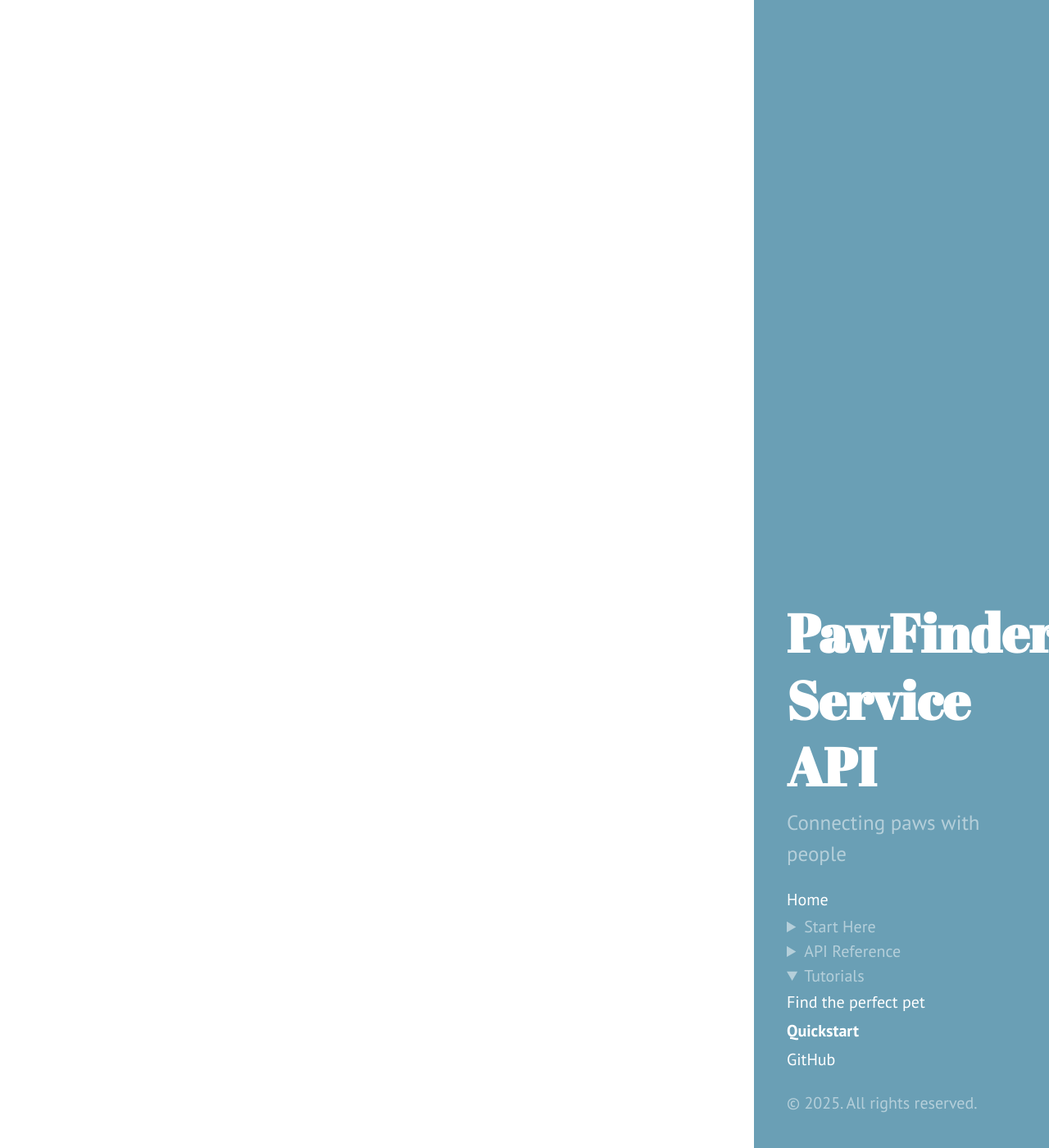
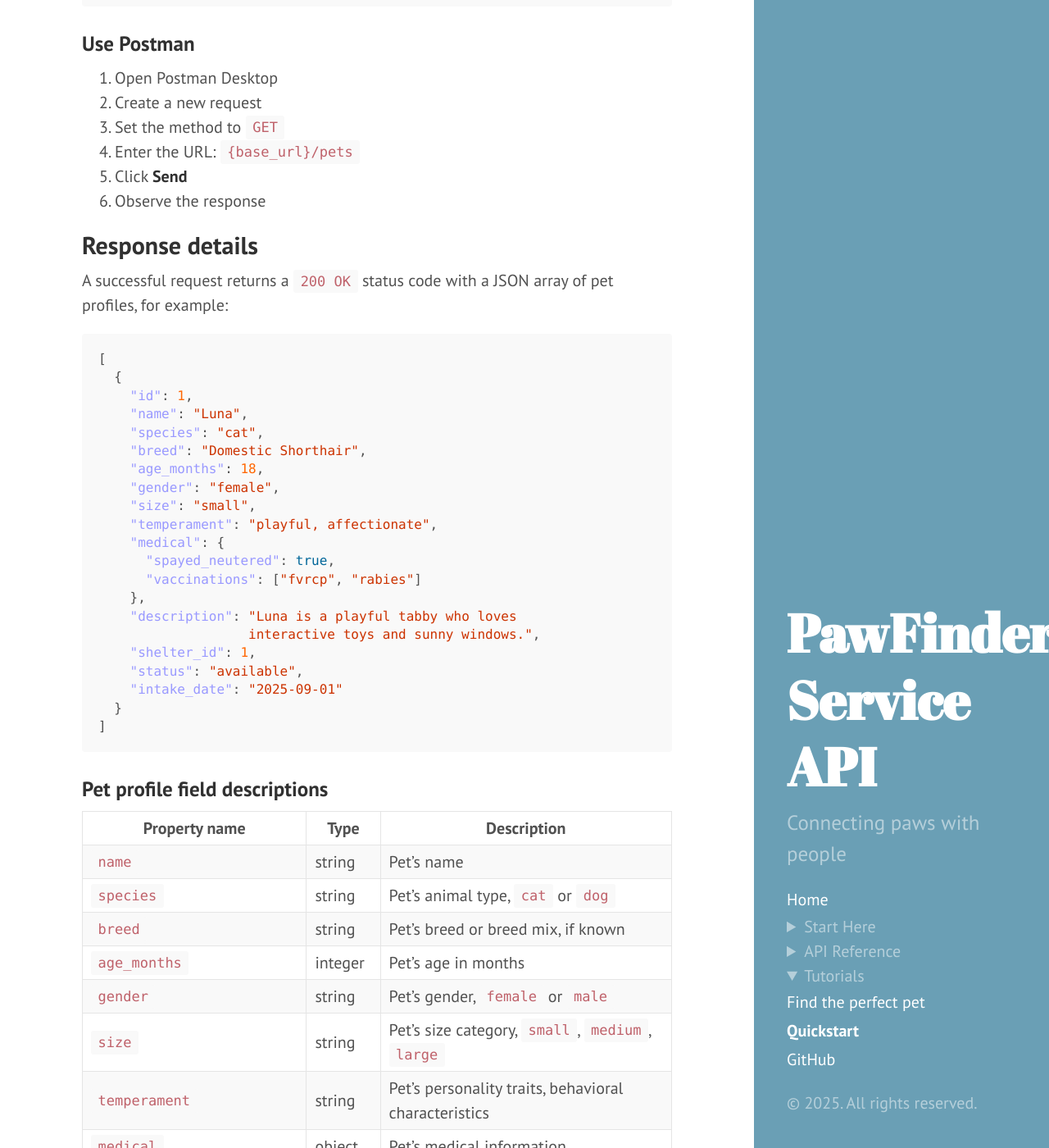
Before and after one commit to rhyannonjoy/pawfinder-service, a Jekyll site: the page built from docs/tutorials/quickstart.md, in a window 1280 px wide and 1400 px high, scrolled down 502 px. Shown: the whole window at 82% size. Built offline with Jekyll 4.4.1, drawn with Linux system fonts in a browser that asks for light colours; some of the changed text lies outside the part shown.

Commit message:
docs(quickstart): create quickstart guide

````diff
--- a/docs/tutorials/quickstart.md
+++ b/docs/tutorials/quickstart.md
@@ -4,4 +4,137 @@ title: Quickstart
 permalink: /docs/tutorials/quickstart/
 ---
 
-# _coming soon_
+# Quickstart
+
+Quickly integrate the PawFinder Service API. This guide covers
+making a `GET` request to the `/pets` endpoint to retrieve
+a list of available pets.
+
+## Prerequisites
+
+Read-only operations don't require authentication, but install the
+recommended tools in the [Tutorial Requirements](../overview/tutorial-requirements.md) before continuing
+this tutorial.
+
+### Use cURL
+
+```bash
+curl -X GET "{base_url}/pets" \
+  -H "Content-Type: application/json"
+```
+
+### Use Postman
+
+1. Open Postman Desktop
+2. Create a new request
+3. Set the method to `GET`
+4. Enter the URL: `{base_url}/pets`
+5. Click **Send**
+6. Observe the response
+
+## Response details
+
+A successful request returns a `200 OK` status code with a JSON
+array of pet profiles, for example:
+
+```json
+[
+  {
+    "id": 1,
+    "name": "Luna",
+    "species": "cat",
+    "breed": "Domestic Shorthair",
+    "age_months": 18,
+    "gender": "female",
+    "size": "small",
+    "temperament": "playful, affectionate",
+    "medical": {
+      "spayed_neutered": true,
+      "vaccinations": ["fvrcp", "rabies"]
+    },
+    "description": "Luna is a playful tabby who loves
+                   interactive toys and sunny windows.",
+    "shelter_id": 1,
+    "status": "available",
+    "intake_date": "2025-09-01"
+  }
+]
+```
+
+### Pet profile field descriptions
+
+| Property name | Type | Description |
+| ------------- | ----------- | ----------- |
+| `name` | string | Pet's name |
+| `species` | string | Pet's animal type, `cat` or `dog` |
+| `breed` | string | Pet's breed or breed mix, if known |
+| `age_months` | integer | Pet's age in months |
+| `gender` | string | Pet's gender, `female` or `male` |
+| `size` | string | Pet's size category, `small`, `medium`, `large` |
+| `temperament` | string | Pet's personality traits, behavioral characteristics |
+| `medical` | object | Pet's medical information |
+| `medical.spayed_neutered` | boolean | Pet's spay/neuter status |
+| `medical.vaccinations` | array | List of pet's current vaccinations |
+| `description` | string | Pet's personality, needs, background |
+| `shelter_id` | integer | ID of pet's current shelter|
+| `status` | string | Pet's current adoption status, `available`, `pending`, or `adopted` |
+| `intake_date` | string | When the pet entered the shelter, ISO 8601 format |
+| `id` | integer | Pet's unique identifer |
+
+## Filter pet profile results
+
+Filter results by adding query parameters to the request.
+
+### Find all available dogs
+
+```bash
+curl -X GET "{base_url}/pets?species=dog"
+```
+
+### Find all cats at a specific shelter
+
+```bash
+curl -X GET "{base_url}/pets?species=cat&shelter_id=1"
+```
+
+### Sort pet profiles by name
+
+```bash
+curl -X GET "{base_url}/pets?_sort=name&_order=asc"
+```
+
+For more filtering options, visit [Get pet profiles using filters](../api-reference/get-pets-with-filters.md).
+
+## Paginate large result sets
+
+Use `_limit` and `_start` to paginate through results.
+
+```bash
+# Get first 10 results
+curl -X GET "{base_url}/pets?_limit=10&_start=0"
+
+# Get next 10 results
+curl -X GET "{base_url}/pets?_limit=10&_start=10"
+```
+
+## Common errors
+
+| Code | Description  |
+|------|--------------|
+| `400` | Bad Request, verify query parameters |
+| `404` | Not Found, verify `base_url` |
+| `429` | Too Many requests, reaching rate limit |
+| `500` | Something is wrong with the server, try again later |
+
+## Next steps
+
+- Explore the [API Index](../api-reference/api-index.md) for complete endpoint documentation.
+- Check out the [Find the Perfect Pet](find-perfect-pet.md)
+tutorial for advanced filtering.
+- View the [PawFinder source code on GitHub](https://github.com/rhyannonjoy/pawfinder-service).
+
+## Get help
+
+- Review the [`/pets` resource](../api-reference/pets.md) for field requirements.
+- Review [common errors](../api-reference/api-index.md).
+- Open an issue on [GitHub](https://github.com/rhyannonjoy/pawfinder-service/issues).
````
Also changed, not shown: index.md (+2 -3 lines).
